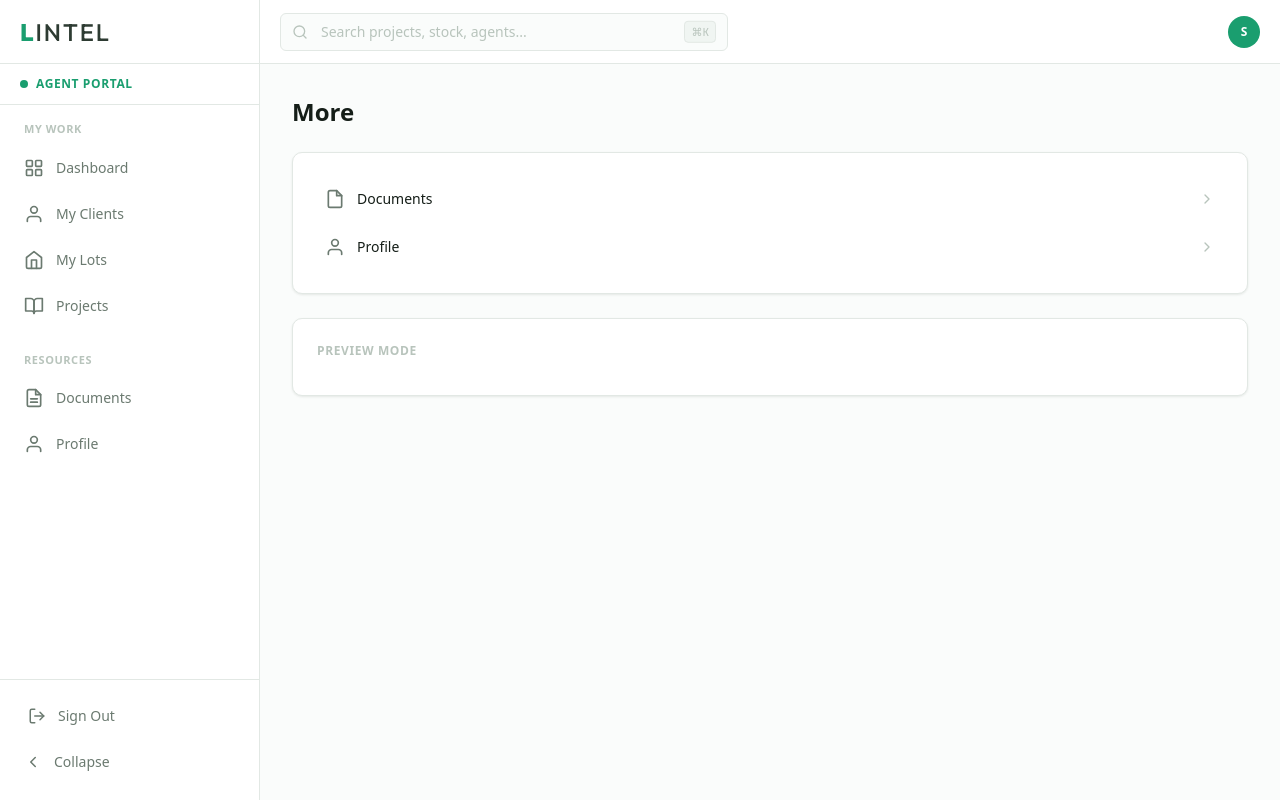
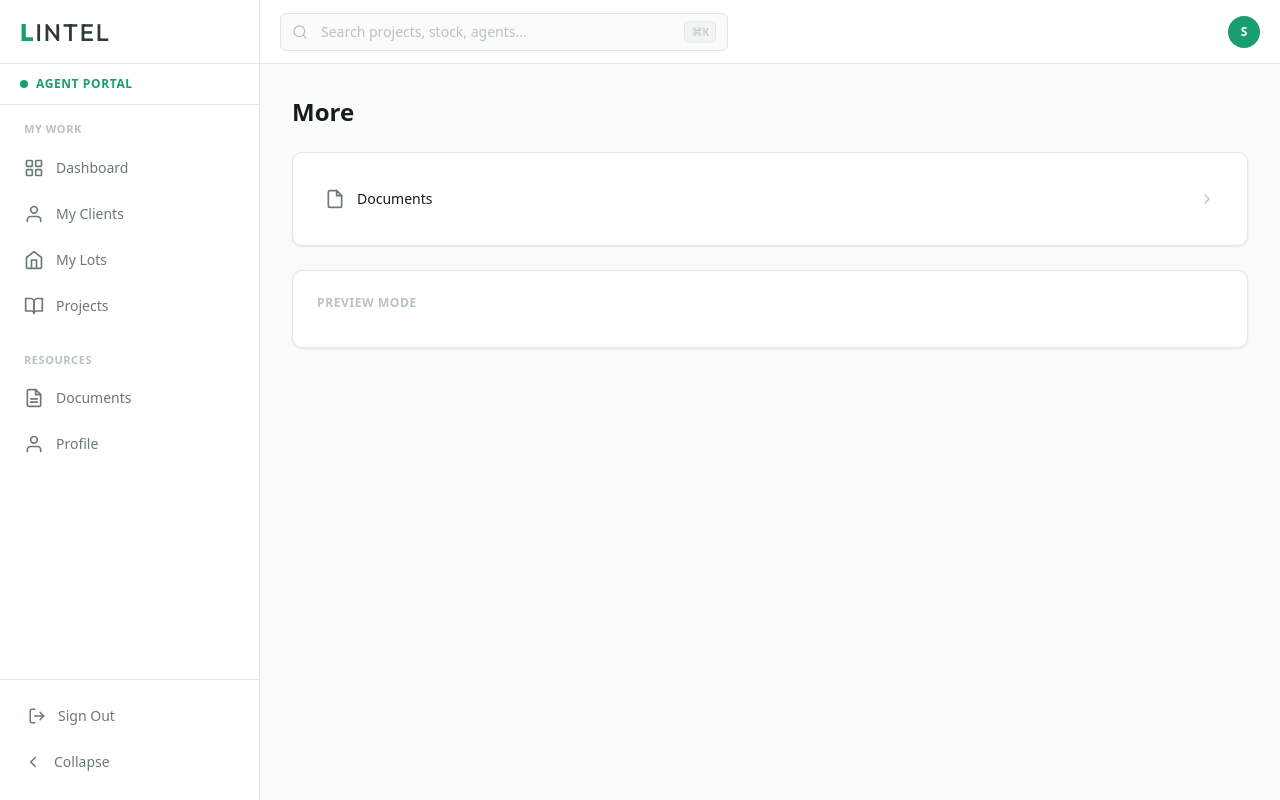
Before and after one commit to jmercer-operator/lintel, a Next.js app: page /agent/more in a window 1280 px wide. Built offline with nearby package versions, Linux system fonts and the light colour scheme.

Commit message:
fix: avatar click uses router.push for correct role routing, remove Profile from agent More page

```diff
--- a/src/app/agent/more/page.tsx
+++ b/src/app/agent/more/page.tsx
@@ -12,16 +12,6 @@ const links = [
       <svg width="20" height="20" viewBox="0 0 24 24" fill="none" stroke="currentColor" strokeWidth="2" strokeLinecap="round" strokeLinejoin="round">
         <path d="M14 2H6a2 2 0 0 0-2 2v16a2 2 0 0 0 2 2h12a2 2 0 0 0 2-2V8z" />
         <polyline points="14 2 14 8 20 8" />
-      </svg>
-    ),
-  },
-  {
-    label: "Profile",
-    href: "/agent/profile",
-    icon: (
-      <svg width="20" height="20" viewBox="0 0 24 24" fill="none" stroke="currentColor" strokeWidth="2" strokeLinecap="round" strokeLinejoin="round">
-        <path d="M20 21v-2a4 4 0 0 0-4-4H8a4 4 0 0 0-4 4v2" />
-        <circle cx="12" cy="7" r="4" />
       </svg>
     ),
   },
--- a/src/components/TopBar.tsx
+++ b/src/components/TopBar.tsx
@@ -74,9 +74,9 @@ export function TopBar({ avatarName = "AM" }: TopBarProps) {
         <RoleSwitcher />
 
         {/* User avatar — click goes to profile */}
-        <a href={(() => { const r = getCurrentUserRole(); return r === 'agent' ? '/agent/profile' : r === 'client' ? '/portal/profile' : '/profile'; })()} className="cursor-pointer">
+        <button onClick={handleAvatarClick} className="cursor-pointer">
           <Avatar name={avatarName} size="sm" />
-        </a>
+        </button>
       </div>
     </header>
   );
```
